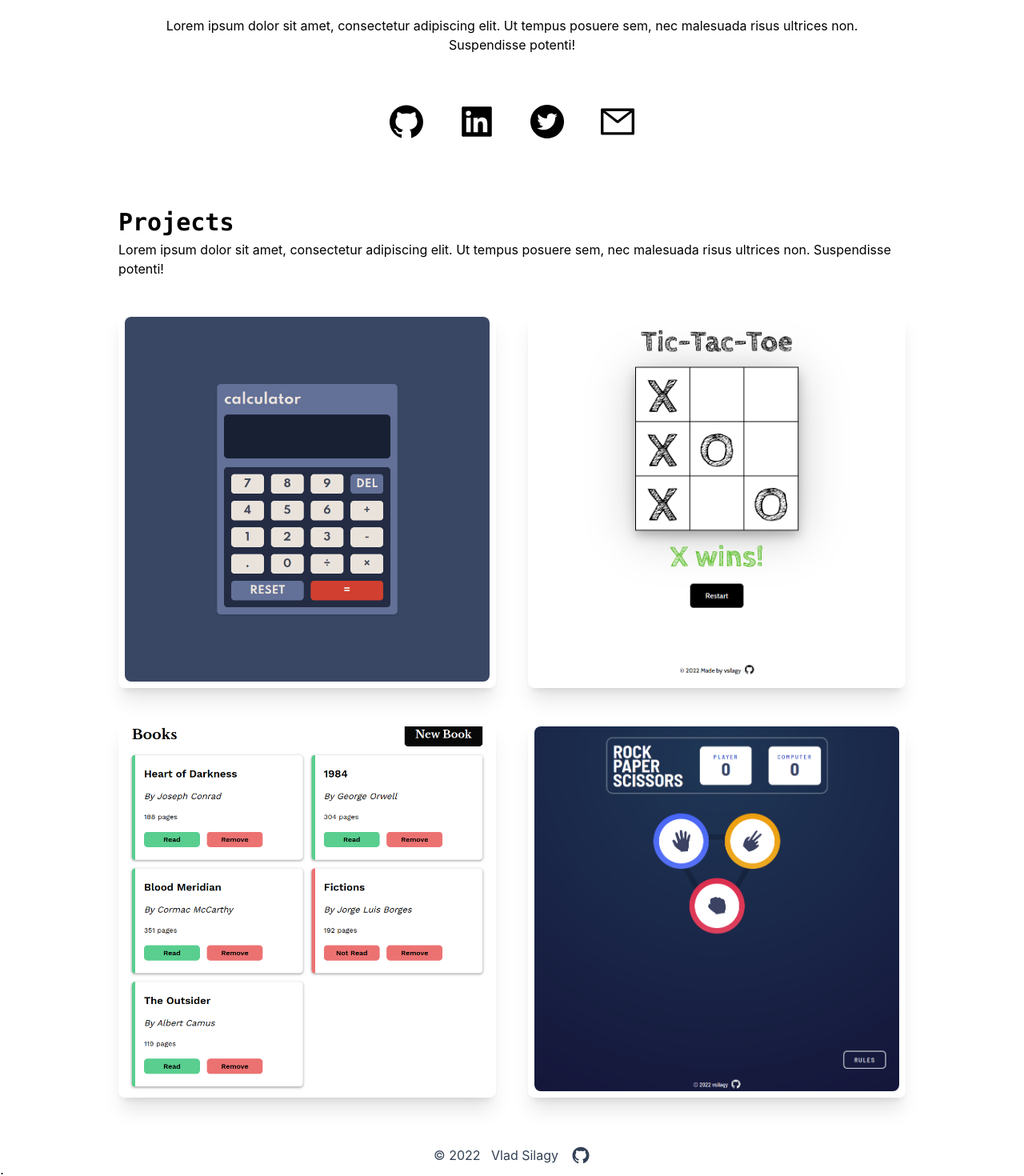
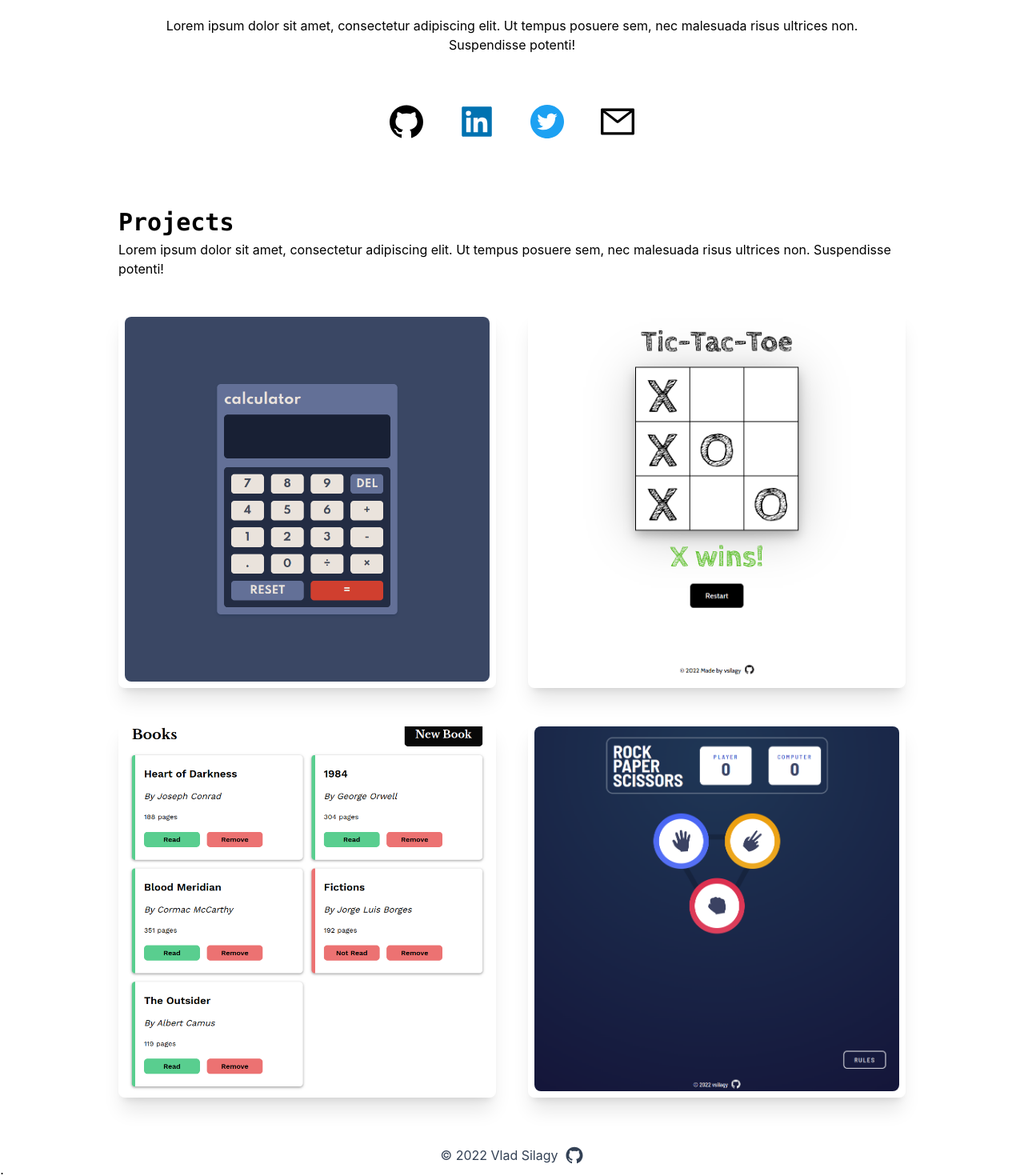
Before and after one commit to vsilagy/portfolio, a Next.js app: page / in a window 1280 px wide. Shown: the part 620-2090 px from the top of the page at 80% size. Built offline with nearby package versions, Linux system fonts and the light colour scheme.

Commit message:
modify page colors, add link to about page

```diff
--- a/pages/index.js
+++ b/pages/index.js
@@ -61,7 +61,7 @@ export default function Home() {
           <ul className="flex items-center gap-2 md:gap-4">
             <li>
               <a
-                className="px-2 py-1 rounded-md hover:ring-2 hover:ring-amber-500 md:px-4 md:py-2"
+                className="px-2 py-1 rounded-md hover:ring-2 hover:ring-orange-500 md:px-4 md:py-2"
                 href="#"
               >
                 About
@@ -69,7 +69,7 @@ export default function Home() {
             </li>
             <li>
               <a
-                className="px-2 py-1 rounded-md hover:ring-2 hover:ring-amber-500 md:px-4 md:py-2"
+                className="px-2 py-1 rounded-md hover:ring-2 hover:ring-orange-500 md:px-4 md:py-2"
                 href="#"
               >
                 Projects
@@ -77,7 +77,7 @@ export default function Home() {
             </li>
             <li>
               <a
-                className="px-2 py-1 rounded-md hover:ring-2 hover:ring-amber-500 md:px-4 md:py-2"
+                className="px-2 py-1 rounded-md hover:ring-2 hover:ring-orange-500 md:px-4 md:py-2"
                 href="#"
               >
                 Resume
@@ -92,7 +92,7 @@ export default function Home() {
               <Image src={profile} className="rounded-full " />
             </div>
             <div className="order-1 flex-1">
-              <h1 className="text-5xl py-2 text-blue-500  dark:text-amber-500 font-bold md:text-6xl">
+              <h1 className="text-5xl py-2 text-blue-500  dark:text-orange-500 font-bold md:text-6xl">
                 Vlad Silagy
               </h1>
               <h2 className="text-2xl py-2 font-mono font-bold md:text-3xl">
@@ -110,7 +110,7 @@ export default function Home() {
               href="https://github.com/vsilagy"
               target="_blank"
               rel="noopener noreferrer"
-              className="hover:text-amber-500"
+              className="hover:text-orange-500"
             >
               <AiFillGithub />
             </a>
@@ -118,7 +118,7 @@ export default function Home() {
               href="https://www.linkedin.com/in/vsilagy/"
               target="_blank"
               rel="noopener noreferrer"
-              className=" hover:text-[#0072b1]"
+              className=" text-[#0072b1] hover:text-orange-500"
             >
               <AiFillLinkedin />
             </a>
@@ -126,7 +126,7 @@ export default function Home() {
               href="https://twitter.com/VladSilagy"
               target="_blank"
               rel="noopener noreferrer"
-              className=" hover:text-[#1DA1F2]"
+              className=" text-[#1DA1F2] hover:text-orange-500"
             >
               <AiFillTwitterCircle />
             </a>
@@ -134,7 +134,7 @@ export default function Home() {
               href="mailto:vladsilagy@gmail.com"
               target="_blank"
               rel="noopener noreferrer"
-              className="hover:text-amber-500"
+              className="hover:text-orange-500"
             >
               <AiOutlineMail />
             </a>
@@ -188,8 +188,8 @@ export default function Home() {
           </div>
         </section>
         <footer>
-          <div className="flex gap-4 justify-center items-center text-slate-700 dark:text-slate-300">
-            <p>© 2022 &nbsp; Vlad Silagy</p>
+          <div className="flex gap-2 justify-center items-center text-slate-700 dark:text-slate-300">
+            <p>© 2022 Vlad Silagy</p>
             <a
               href="https://github.com/vsilagy/portfolio-nextjs"
               target="_blank"
```
